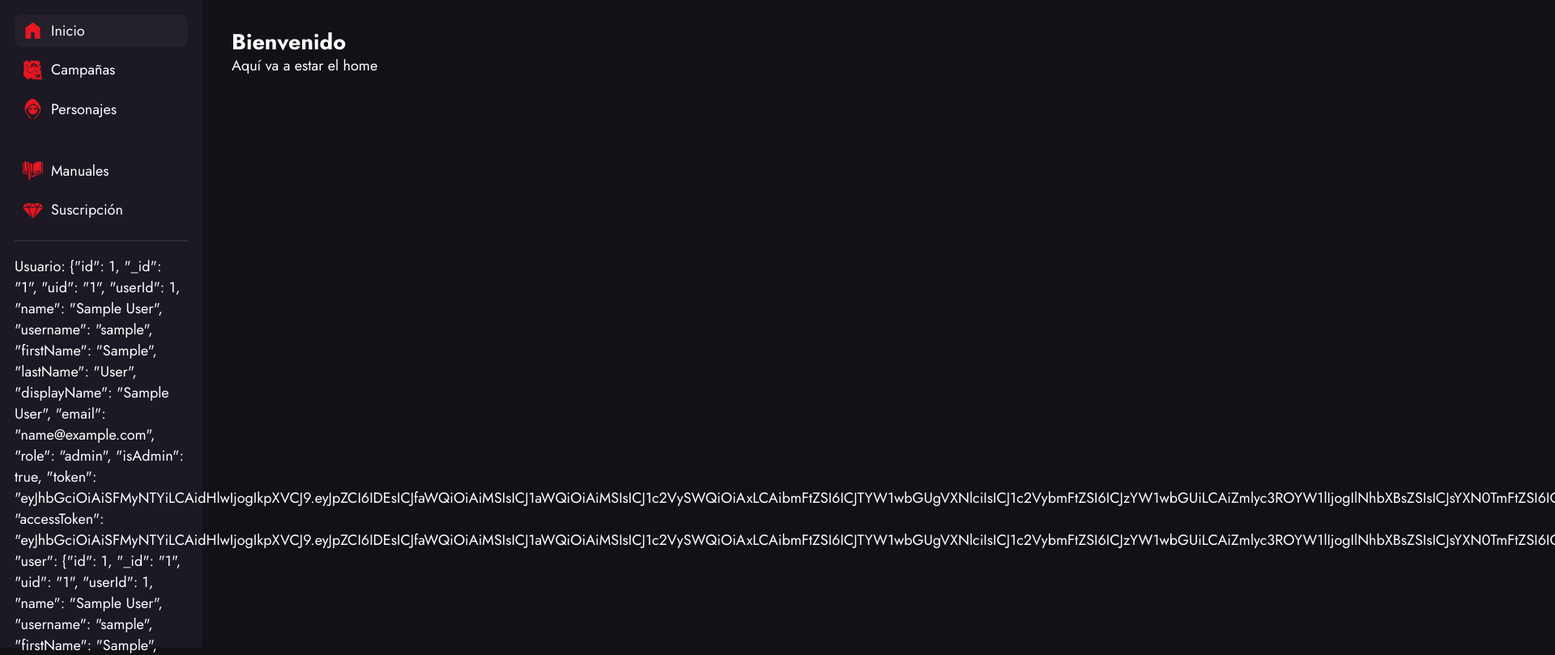
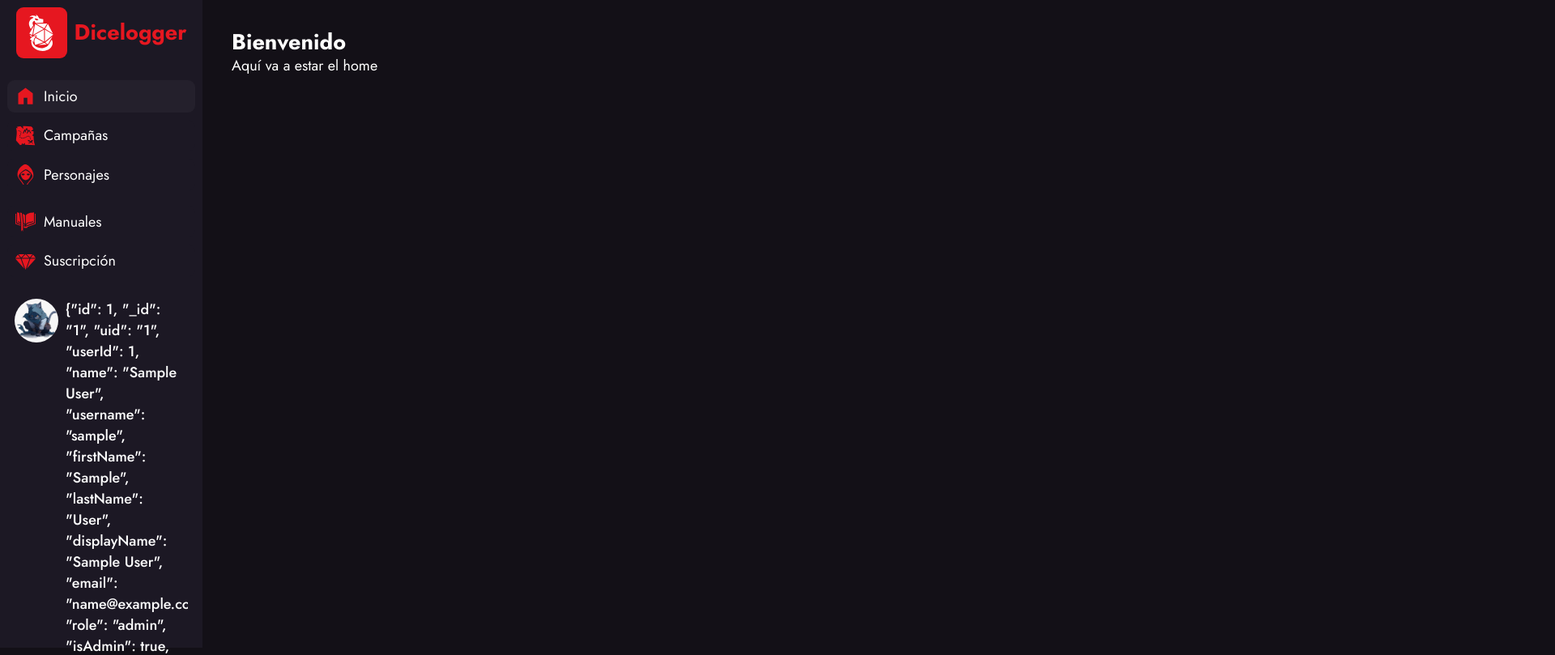
Before and after one commit to proyecto-dnd/frontend, a Next.js app: page / in a window 1280 px wide. Shown: the top 809 px of the page at 81% size, 1920 px wide, since content can reach past the window. Built offline with nearby package versions, Linux system fonts and the light colour scheme; sample sign-in values are in the browser's storage.

Commit message:
Añadido logo y usuario al sidebar

```diff
--- a/src/components/home/Layout/Layout.module.css
+++ b/src/components/home/Layout/Layout.module.css
@@ -11,19 +11,93 @@
   height: 100%;
 }
 
+.sidebar {
+  display: flex;
+  flex-direction: column;
+  background-color: var(--background-light);
+  min-width: 250px;
+  width: 250px;
+  padding: 0.5rem;
+  gap: 0.25rem;
+}
+
+.logo {
+  display: flex;
+  align-items: center;
+  justify-content: center;
+  gap: 0.5rem;
+  /* padding: 1rem; */
+  color: var(--primary)
+}
+
+.logo > span {
+  padding: 0.5rem;
+  display: flex;
+  align-items: center;
+  justify-content: center;
+  background-color: var(--primary);
+  height: 3.5rem;
+  aspect-ratio: 1;
+  border-radius: var(--border-radius);
+}
+
+.logo svg {
+  height: 100%;
+}
+
+.logo path {
+  fill: #FFFFFF;
+}
+
 .nav {
   display: flex;
   flex-direction: column;
+  gap: 1rem;
   justify-content: space-between;
-  background-color: var(--background-light);
-  min-width: 250px;
-  width: 250px;
+  flex-grow: 1;
 }
 
-.nav > section {
+.nav > div {
   display: flex;
   flex-direction: column;
   width: 100%;
-  padding: 1rem;
   gap: 0.5rem;
 }
+
+.user {
+  display: flex;
+  gap: 0.5rem;
+  padding: 0 0.5rem;
+  width: 100%;
+}
+
+.user > div {
+  display: flex;
+  flex-direction: column;
+  overflow: hidden;
+}
+
+.userImage {
+  min-width: 3rem;
+  width: 3rem;
+  height: 3rem;
+  border-radius: 50%;
+  overflow: hidden;
+}
+
+.userImage > img {
+  width: 100%;
+  object-fit: cover;
+}
+
+.userName {
+  font-weight: 500;
+}
+
+.userEmail {
+  font-size: 0.889rem;
+  color: var(--text-light);
+  font-weight: 300;
+  white-space: nowrap;
+  text-overflow: ellipsis;
+}
--- a/src/components/home/Layout/NavigationSidebar.tsx
+++ b/src/components/home/Layout/NavigationSidebar.tsx
@@ -6,27 +6,44 @@ import Home from '@/components/icons/ui/Home'
 import { usePathname } from 'next/navigation'
 import CutDiamond from '@/components/icons/CutDiamond'
 import Bookmarklet from '@/components/icons/Bookmarklet'
+import Logo from '@/components/icons/Logo'
 
 const NavigationSidebar = ({ user, handleLogout }: any) => {
   // get pathname
   const pathname = usePathname()
   console.log(pathname)
   return (
+    <section className={styles.sidebar}>
+      <section className={styles.logo}>
+        <span>
+          <Logo />
+        </span>
+        <h2>Dicelogger</h2>
+      </section>
+      <hr />
       <nav className={styles.nav}>
-      <section className={styles.top}>
+        <div className={styles.top}>
           <NavigationLink selected={pathname === '/'} href={'/'}><Home /> Inicio</NavigationLink>
           <NavigationLink selected={pathname === '/campaigns'} href={'/campaigns'}><TreasureMap /> Campañas</NavigationLink>
           <NavigationLink selected={pathname === '/characters'} href={'/characters'}><Cowled /> Personajes</NavigationLink>
           {/* <NavigationLink selected={pathname === '/sessions'} href={'/sessions'}>Sesiones</NavigationLink> */}
-      </section>
-      <section className={styles.bottom}>
+        </div>
+        <div className={styles.bottom}>
           <NavigationLink selected={pathname === '/manuals'} href={'/manuals'}><Bookmarklet /> Manuales</NavigationLink>
           <NavigationLink selected={pathname === '/suscription'} href={'/suscription'}><CutDiamond /> Suscripción</NavigationLink>
+        </div>
+      </nav>
       <hr />
-        <div>Usuario: {user}</div>
-        <div style={{color: 'var(--primary)', cursor: 'pointer'}} onClick={handleLogout}>Cerrar sesión</div>
+      <section className={styles.user}>
+        <span className={styles.userImage}>
+          <img src="/user.png" alt={`Foto de ${user}`} />
+        </span>
+        <div>
+          <p className={styles.userName}>{user}</p>
+          <p className={styles.userEmail}>{user}@gmail.com</p>
+        </div>
       </section>
-    </nav>
+    </section>
   )
 }
 
```
Also changed, not shown: src/components/sections/landing/Hero/Hero.module.css (+0 -12 lines), public/user.png (added). Lines whose indentation alone changed are shown as unchanged.
